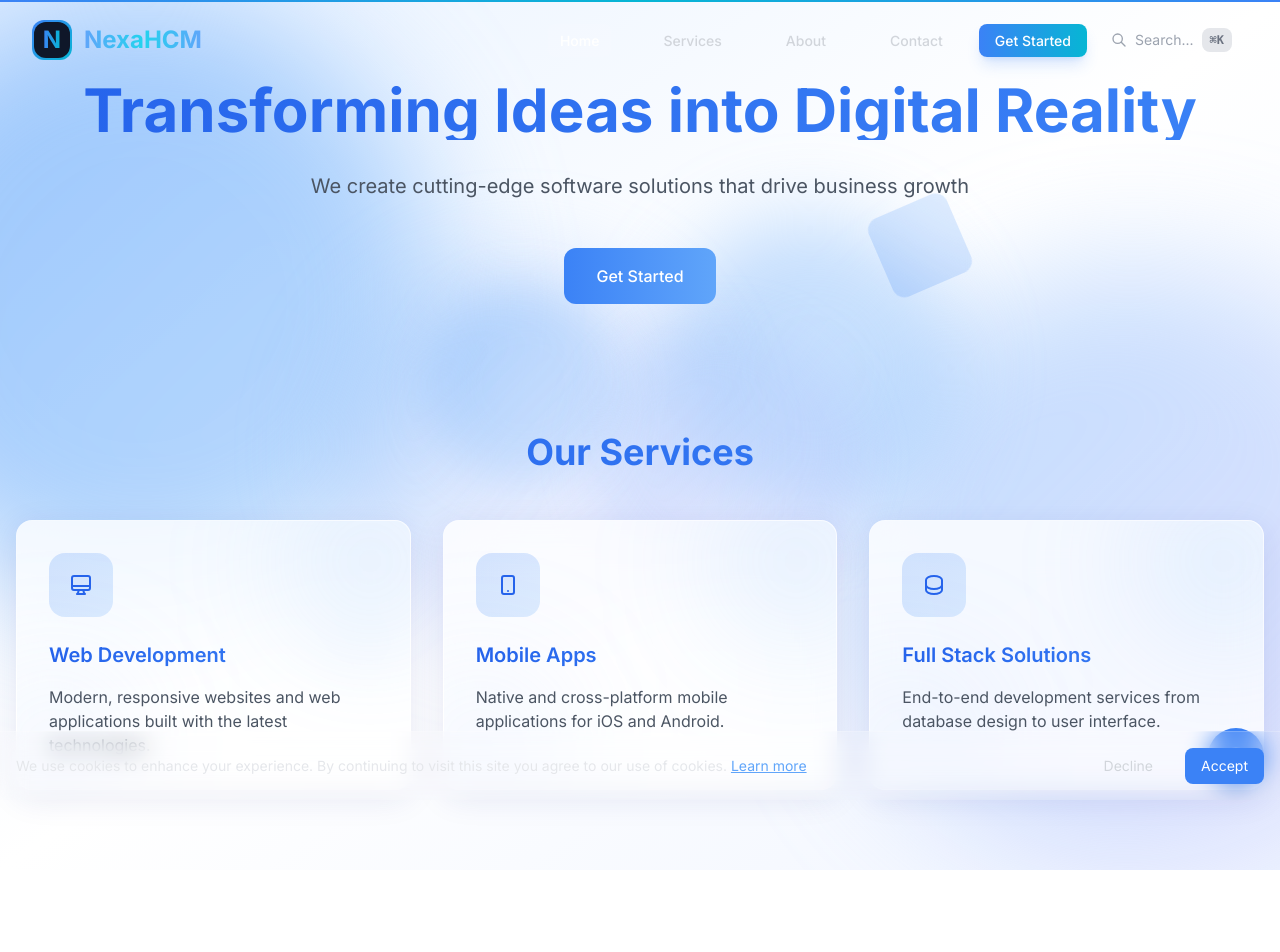
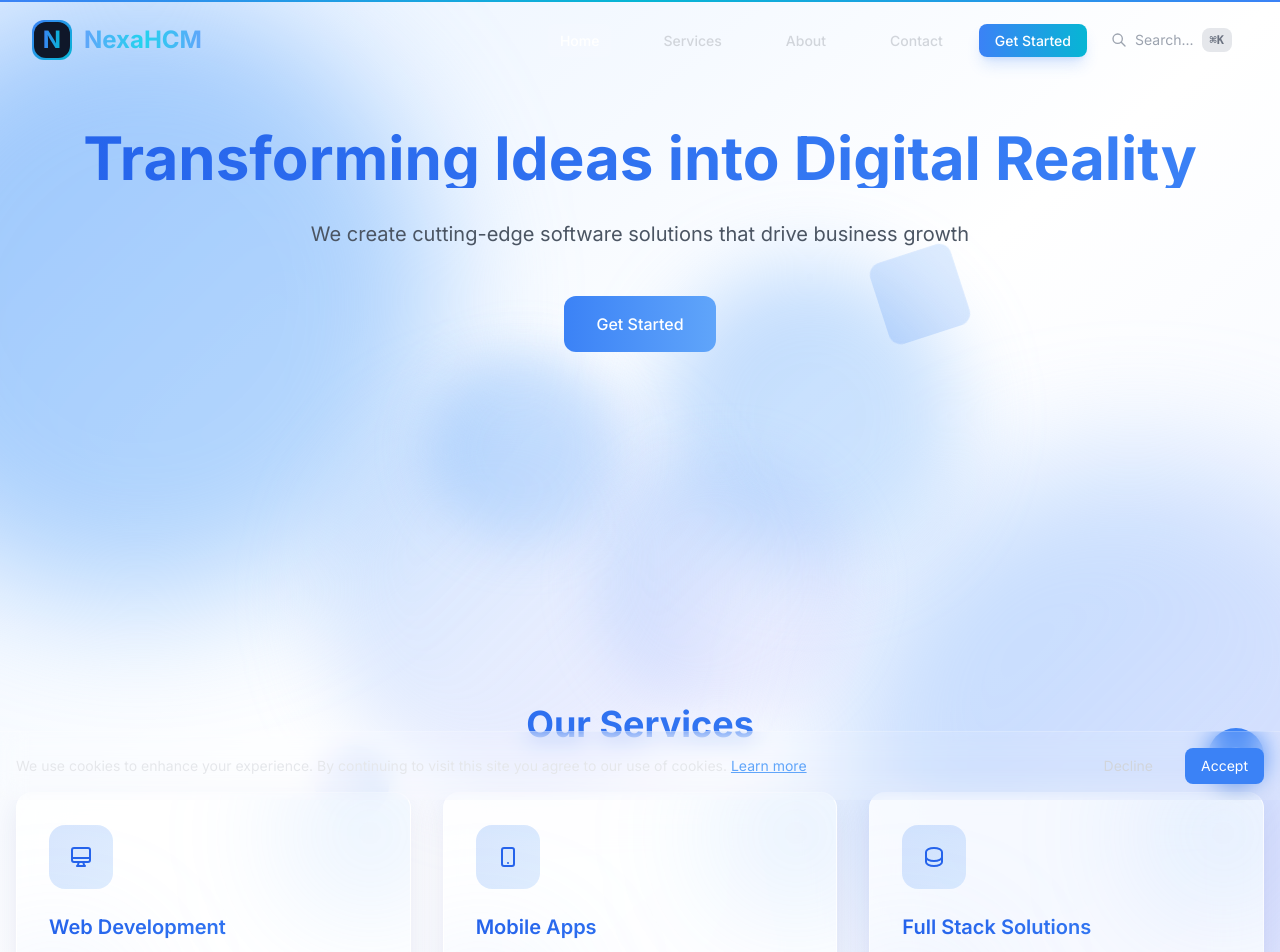
Before and after one commit to Prasanthk4/nexahcm, a React (Vite) app: page / in a window 1280 px wide. Shown: the top 952 px of the page. Before the commit the page ends 870 px from the top, so only its background shows below. Built offline with nearby package versions, Linux system fonts and the light colour scheme.

Commit message:
style: Increase spacing below header and improve section padding

```diff
--- a/src/pages/Home.jsx
+++ b/src/pages/Home.jsx
@@ -80,8 +80,9 @@ const Home = () => {
       </div>
 
       {/* Content */}
-      <div className="relative z-10 container mx-auto px-4 py-20">
-        <div className="text-center mb-32">
+      <div className="relative z-10 container mx-auto px-4">
+        {/* Hero Section */}
+        <div className="text-center pt-32 pb-48">
           <motion.h1
             initial={{ opacity: 0, y: 20 }}
             animate={{ opacity: 1, y: 0 }}
@@ -102,6 +103,7 @@ const Home = () => {
             initial={{ opacity: 0, y: 20 }}
             animate={{ opacity: 1, y: 0 }}
             transition={{ duration: 0.8, delay: 0.4 }}
+            className="mb-20"
           >
             <Link
               to="/contact"
@@ -115,6 +117,7 @@ const Home = () => {
         </div>
 
         {/* Services Section */}
+        <div className="pt-20">
           <motion.h2
             initial={{ opacity: 0, y: 20 }}
             animate={{ opacity: 1, y: 0 }}
@@ -173,6 +176,7 @@ const Home = () => {
             ))}
           </div>
         </div>
+      </div>
 
       {/* 3D Floating Elements */}
       <div className="absolute inset-0 pointer-events-none">
```
Lines whose indentation alone changed are shown as unchanged.
